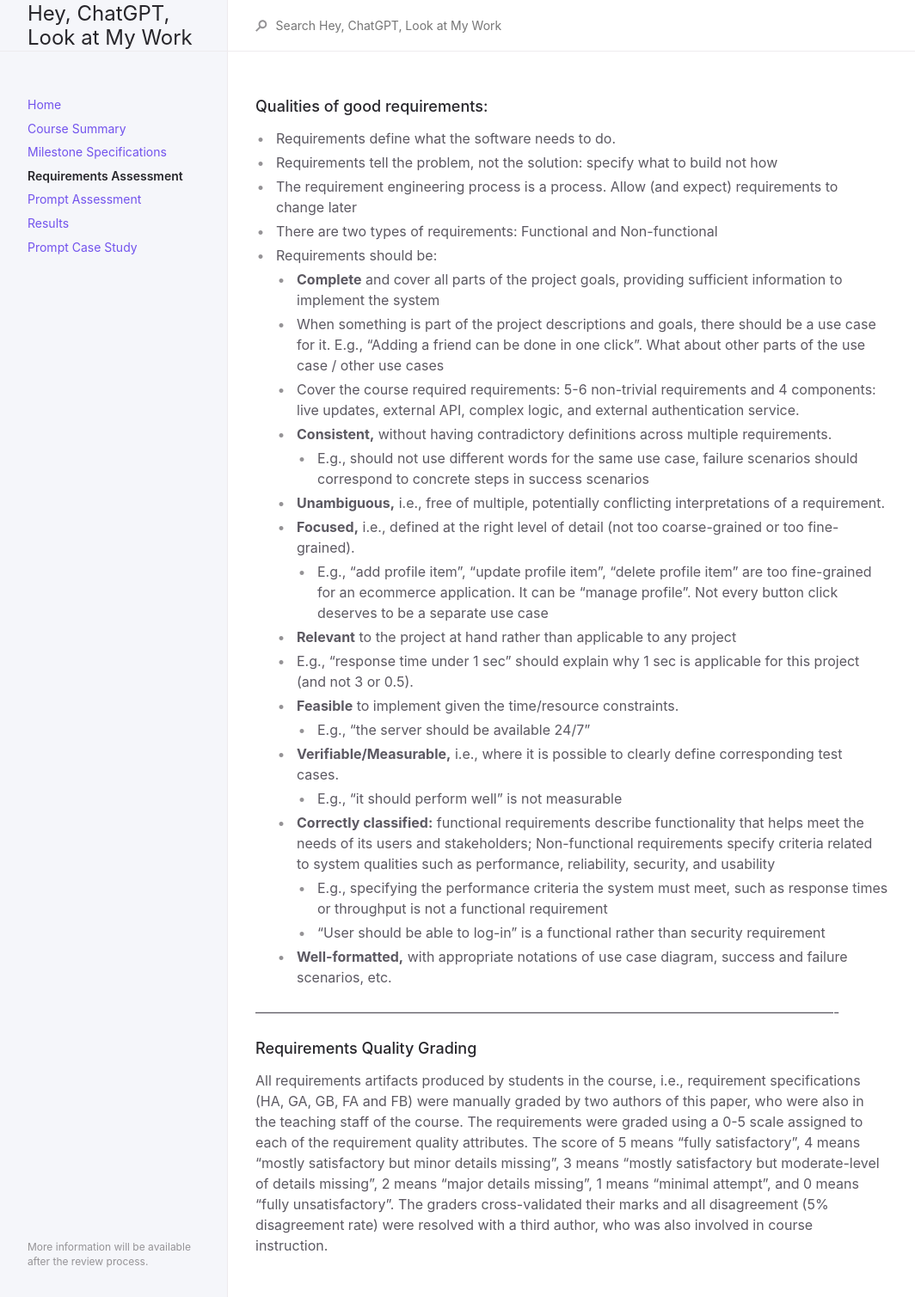
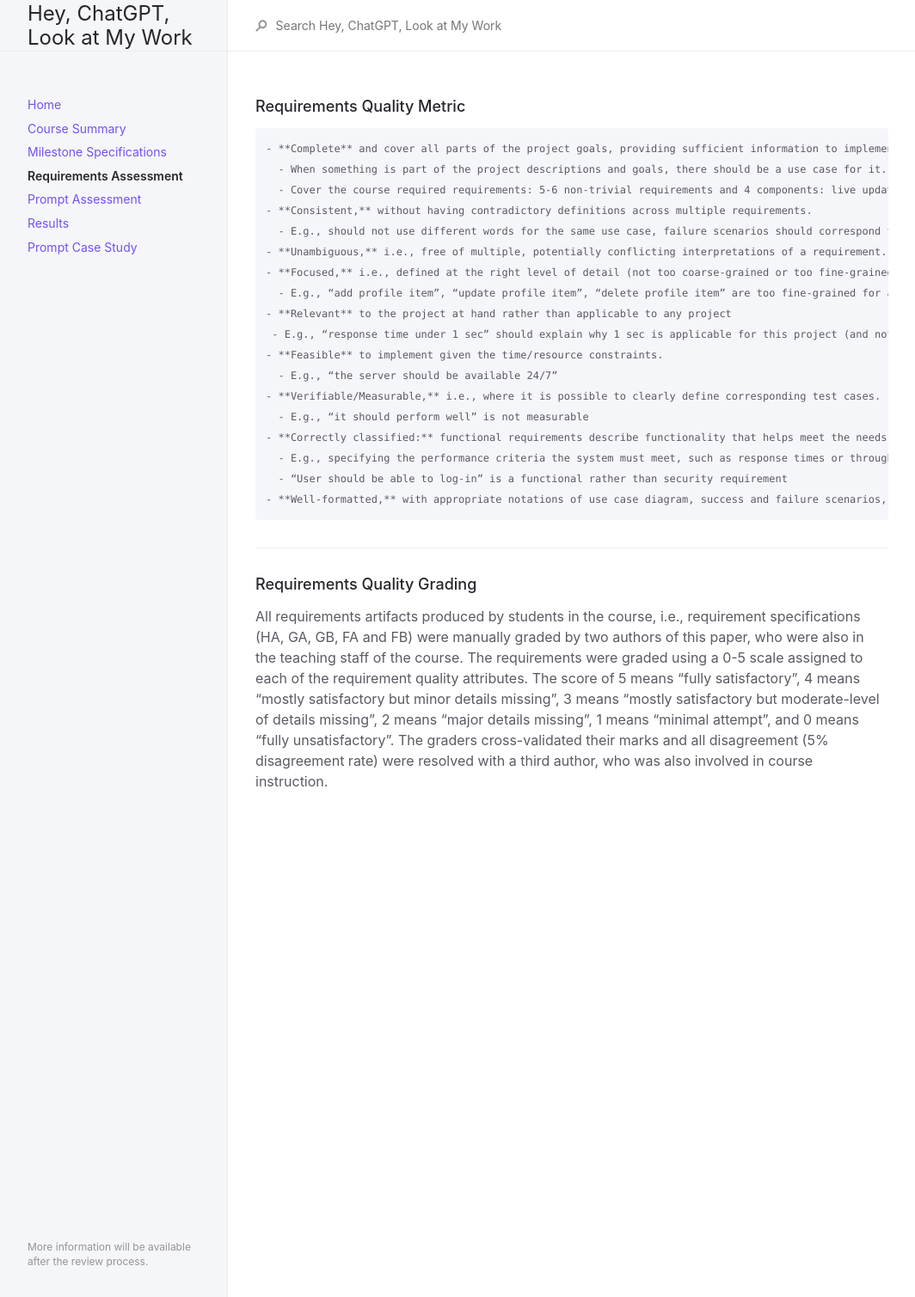
Before and after one commit to anonymousresearcher2020/anonymousresearcher2020.github.io, a Jekyll site: the page built from docs/requirement.md, in a window 1280 px wide. Shown: the whole page at 86% size, without its empty margins (107-1171 px from the left). Built offline with Jekyll 4.4.1, drawn with Linux system fonts in a browser that asks for light colours.

Commit message:
restructuring

```diff
--- a/docs/requirement.md
+++ b/docs/requirement.md
@@ -5,13 +5,9 @@ nav_order: 3
 has_children: false
 permalink: /docs/requirements
 ---
-### Qualities of good requirements:
-  - Requirements define what the software needs to do.
-  - Requirements tell the problem, not the solution: specify what to build not how
-  - The requirement engineering process is a process. Allow (and expect) requirements to change later
-  - There are two types of requirements: Functional and Non-functional
-  - Requirements should be:
-     - **Complete** and cover all parts of the project goals, providing sufficient information to implement the system
+### Requirements Quality Metric
+
+    - **Complete** and cover all parts of the project goals, providing sufficient information to implement the system
       - When something is part of the project descriptions and goals, there should be a use case for it. E.g., “Adding a friend can be done in one click”. What about other parts of the use case / other use cases
       - Cover the course required requirements: 5-6 non-trivial requirements and 4 components: live updates, external API, complex logic, and external authentication service.
     - **Consistent,** without having contradictory definitions across multiple requirements.
@@ -30,7 +26,7 @@ permalink: /docs/requirements
       - “User should be able to log-in” is a functional rather than security requirement
     - **Well-formatted,** with appropriate notations of use case diagram, success and failure scenarios, etc.
 
-—------------------------------—------------------------------—------------------------------—-------------------------
+---
 ### Requirements Quality Grading
 
 All requirements artifacts produced by students in the course, i.e., requirement
```
Also changed, not shown: docs/caseStudy.md (+3 -1 lines), docs/milestone.md (+3 -3 lines), docs/prompt.md (+5 -3 lines), docs/results.md (+6 -4 lines).
